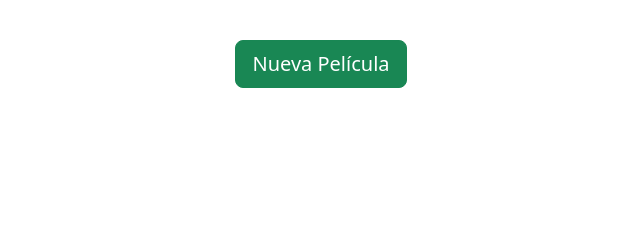
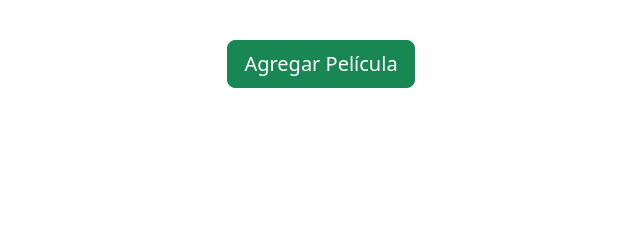
Before and after one commit to lmendozam1983/blackmounster_lmm, a Django app: page /inventario/peliculas/ in a window 1280 px wide. Shown: the part 195-435 px from the top of the page, without its empty margins (319-959 px from the left). Run offline with Django 5.2, Linux system fonts and the light colour scheme; data that the repository does not hold is empty; some libraries are stand-ins or nearby versions.

Commit message:
sexto commit

```diff
--- a/gestion_blackmounster/config/templates/peliculas.html
+++ b/gestion_blackmounster/config/templates/peliculas.html
@@ -47,7 +47,7 @@
         </table>
     </div>
     <div class="text-center mt-4">
-        <a href="#" class="btn btn-success btn-lg">Nueva Película</a>
+        <a href="{% url 'agregar_pelicula' %}" class="btn btn-success btn-lg">Agregar Película</a>
     </div>
 </div>
 
```
